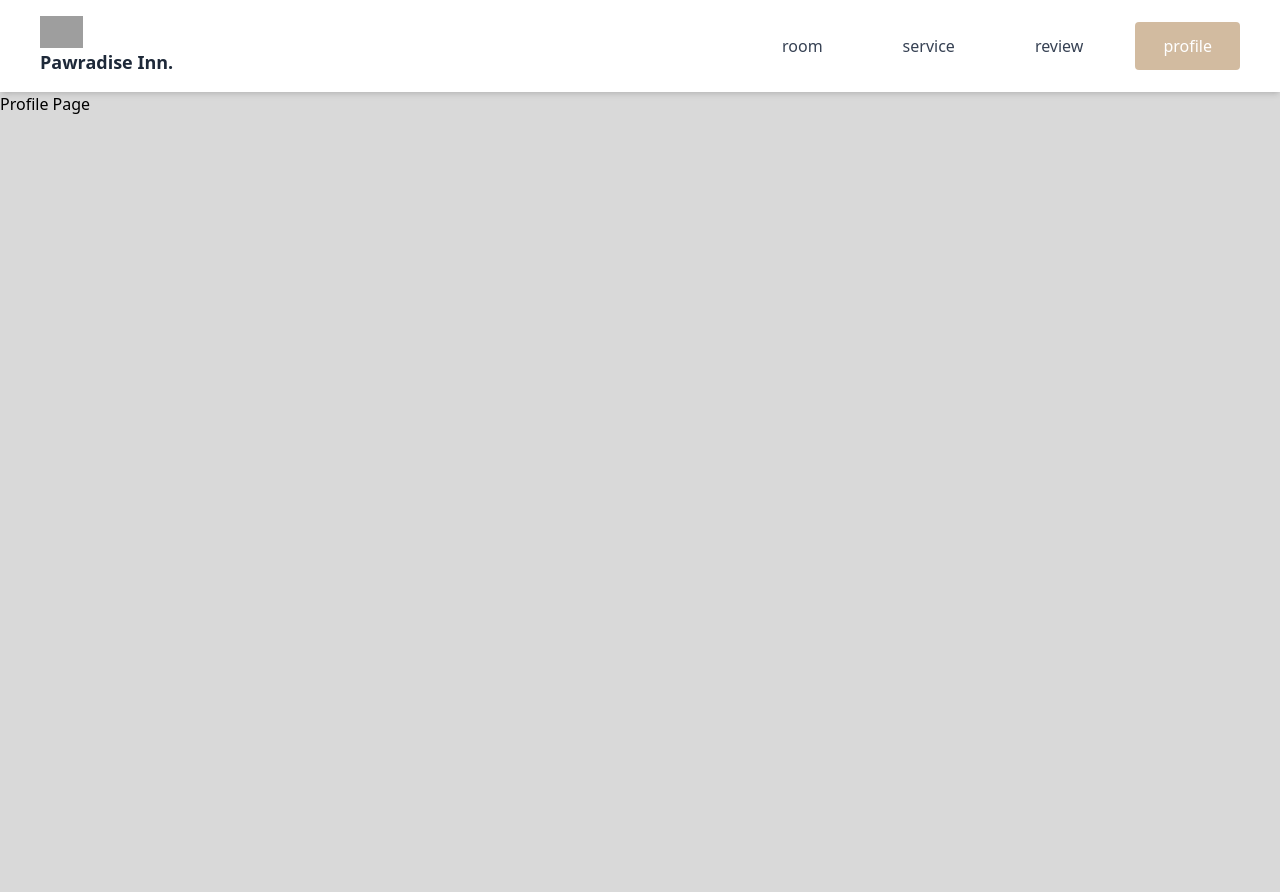
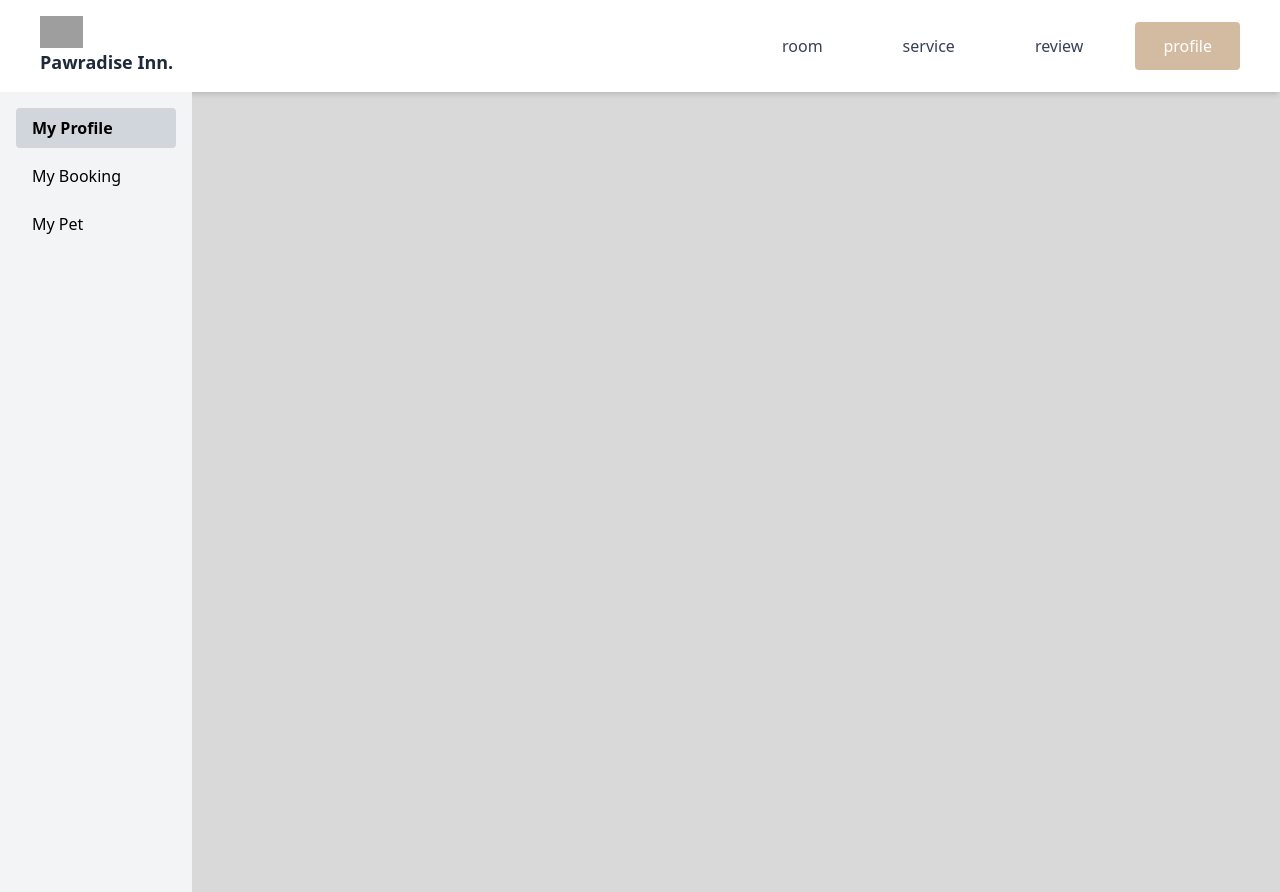
Before and after one commit to Pawradise-Inn/pawradise-inn, a React (Vite) app: page /profile in a window 1280 px wide. Before the commit the page ends 800 px from the top, so only its background shows below. Built offline with nearby package versions, Linux system fonts and the light colour scheme; grey boxes are pictures that could not be loaded.

Commit message:
add profile page

```diff
--- a/src/App.jsx
+++ b/src/App.jsx
@@ -1,5 +1,6 @@
 import { Route, Routes } from "react-router-dom";
 import Navbar from "./components/Navbar";
+import Profile from "./pages/Profile";
 
 const App = () => {
     return (
@@ -10,7 +11,7 @@ const App = () => {
                 <Route path="/room" element={<div>Room Page</div>} />
                 <Route path="/service" element={<div>Service Page</div>} />
                 <Route path="/review" element={<div>Review Page</div>} />
-                <Route path="/profile" element={<div>Profile Page</div>} />
+                <Route path="/profile" element={<Profile />} />
             </Routes>
         </div>
     )
--- /dev/null
+++ b/src/pages/Profile.jsx
@@ -0,0 +1,88 @@
+import { useState } from "react"
+
+const Profile_comp = () => {
+    return(
+        <div>
+
+        </div>
+    )
+}
+const Booking_comp = ({my_booking}) => {
+    return(
+        <div>
+          <h1>
+            My booking
+          </h1>
+          {my_booking.map(book => (
+            <BookingCard key={book.service_name} book={book} />
+          ))}
+
+        </div>
+    )
+}
+
+const BookingCard = ({book}) => {
+    return(
+        <div>
+            <h2 className="">{book.service_name}</h2>
+            <p className="text-gray-600">Pet Type: {book.pet_type}</p>
+            <p className="text-gray-600">Pet Name: {book.pet_name}</p>
+            <p className="text-gray-600">Status: {book.statuse}</p>
+        </div>
+    )
+}
+
+const Pet_comp = () => {
+    return(
+        <div>My Pet Component</div>
+    )
+}
+
+
+const Profile = () => {
+  const [my_booking, setMyBooking] = useState([
+    {service_name: "Bath", pet_type: "Dog", pet_name: "Buddy", statuse: "completed"},
+    {service_name: "Grooming", pet_type: "Cat", pet_name: "Whiskers", statuse: "in progress"}
+  ])
+  const [selected, setSelected] = useState("my_profile");
+
+  return (
+    <div className="flex h-screen">
+      {/* Sidebar */}
+      <div className="w-48 bg-gray-100 p-4 flex flex-col space-y-2">
+        <button
+          onClick={() => setSelected("my_profile")}
+          className={`px-4 py-2 rounded text-left ${
+            selected === "my_profile" ? "bg-gray-300 font-bold" : ""
+          }`}
+        >
+          My Profile
+        </button>
+        <button
+          onClick={() => setSelected("my_booking")}
+          className={`px-4 py-2 rounded text-left ${
+            selected === "my_booking" ? "bg-gray-300 font-bold" : ""
+          }`}
+        >
+          My Booking
+        </button>
+        <button
+          onClick={() => setSelected("my_pet")}
+          className={`px-4 py-2 rounded text-left ${
+            selected === "my_pet" ? "bg-gray-300 font-bold" : ""
+          }`}
+        >
+          My Pet
+        </button>
+      </div>
+
+      {/* Content Area */}
+      <div className="flex-1 p-6">
+        {selected === "my_profile" && <Profile_comp />}
+        {selected === "my_booking" && <Booking_comp my_booking={my_booking}/>}
+        {selected === "my_pet" && <Pet_comp />}
+      </div>
+    </div>
+  );
+};
+export default Profile;
```
